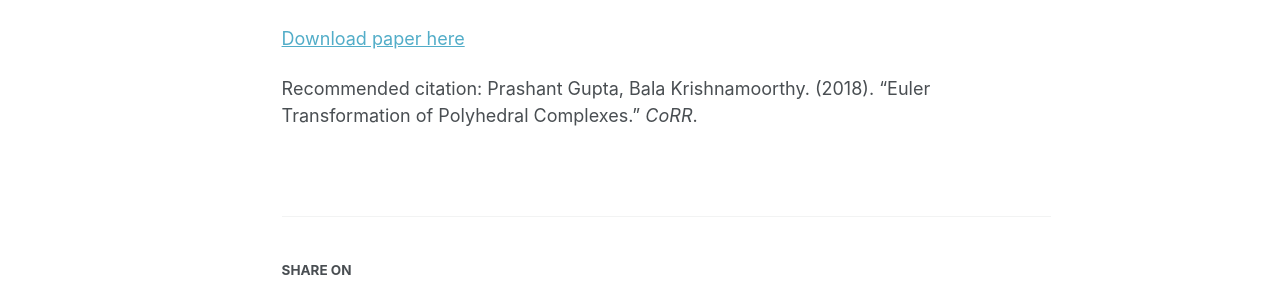
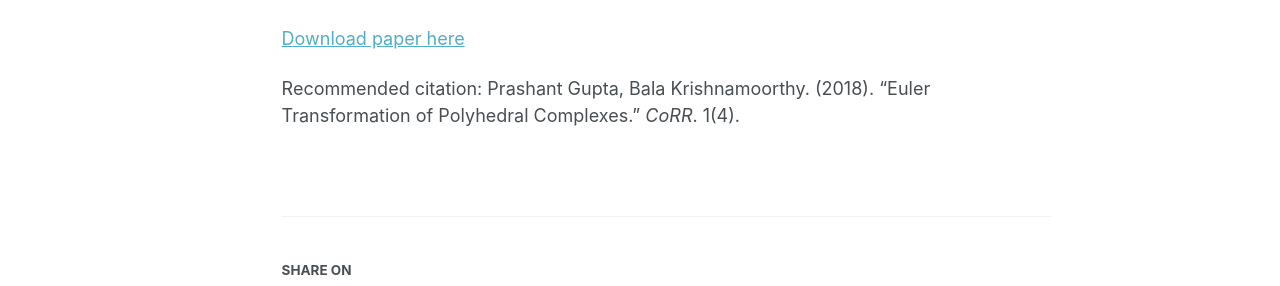
Before and after one commit to pragup/pragup.github.io, a Jekyll site: the page built from _publications/2018-12-06-Euler-Transformation-of-Polyhedral-Complexes.md, in a window 1280 px wide and 1242 px high. Shown: the part 617-903 px from the top of the window. Built offline with Jekyll 4.4.1, drawn with Linux system fonts in a browser that asks for light colours; some web fonts are replaced.

Commit message:
no message

```diff
--- a/_publications/2018-12-06-Euler-Transformation-of-Polyhedral-Complexes.md
+++ b/_publications/2018-12-06-Euler-Transformation-of-Polyhedral-Complexes.md
@@ -6,12 +6,12 @@
 date: 2018-12-06
 venue: 'CoRR'
 paperurl: 'https://arxiv.org/pdf/1812.02412.pdf'
-citation: 'Prashant Gupta, Bala Krishnamoorthy. (2018). &quot;Euler Transformation of Polyhedral Complexes.&quot; <i>CoRR</i>.'
+citation: 'Prashant Gupta, Bala Krishnamoorthy. (2018). &quot;Euler Transformation of Polyhedral Complexes.&quot; <i>CoRR</i>. 1(4)'
 ---
 We propose an Euler transformation that transforms a given d-dimensional cell complex K for d=2,3 into a new d-complex K^ in which every vertex is part of a uniform even number of edges. Hence every vertex in the graph G^ that is the 1-skeleton of K^ has an even degree, which makes G^ Eulerian, i.e., it is guaranteed to contain an Eulerian tour. Meshes whose edges admit Eulerian tours are crucial in coverage problems arising in several applications including 3D printing and robotics.
-For 2-complexes in R2 (d=2) under mild assumptions (that no two adjacent edges of a 2-cell in K are boundary edges), we show that the Euler transformed 2-complex K^ has a geometric realization in R2, and that each vertex in its 1-skeleton has degree 4. We bound the numbers of vertices, edges, and 2-cells in K^ as small scalar multiples of the corresponding numbers in K. We prove corresponding results for 3-complexes in R3 under an additional assumption that the degree of a vertex in each 3-cell containing it is 3. In this setting, every vertex in G^ is shown to have a degree of 6.
-We also presents bounds on parameters measuring geometric quality (aspect ratios, minimum edge length, and maximum angle) of K^ in terms of the corresponding parameters of K (for d=2,3). Finally, we illustrate a direct application of the proposed Euler transformation in additive manufacturing.
+For 2-complexes in R2 (d=2) under mild assumptions (that no two adjacent edges of a 2-cell in K are boundary edges), we show that the Euler transformed 2-complex K^ has a geometric realization in R2, and that each vertex in its 1-skeleton has degree 4. We bound the numbers of vertices, edges, and 2-cells in K^ as small scalar multiples of the corresponding numbers in K. We prove corresponding results for 3-complexes in R3 under an additional assumption that the degree of a vertex in
+each 3-cell containing it is 3. In this setting, every vertex in G^ is shown to have a degree of 6. We also presents bounds on parameters measuring geometric quality (aspect ratios, minimum edge length, and maximum angle) of K^ in terms of the corresponding parameters of K (for d=2,3). Finally, we illustrate a direct application of the proposed Euler transformation in additive manufacturing.
 
 [Download paper here](https://arxiv.org/pdf/1812.02412.pdf)
 
-Recommended citation: Prashant Gupta, Bala Krishnamoorthy. (2018). "Euler Transformation of Polyhedral Complexes." <i>CoRR</i>.
+Recommended citation: Prashant Gupta, Bala Krishnamoorthy. (2018). "Euler Transformation of Polyhedral Complexes." <i>CoRR</i>. 1(4).
```
